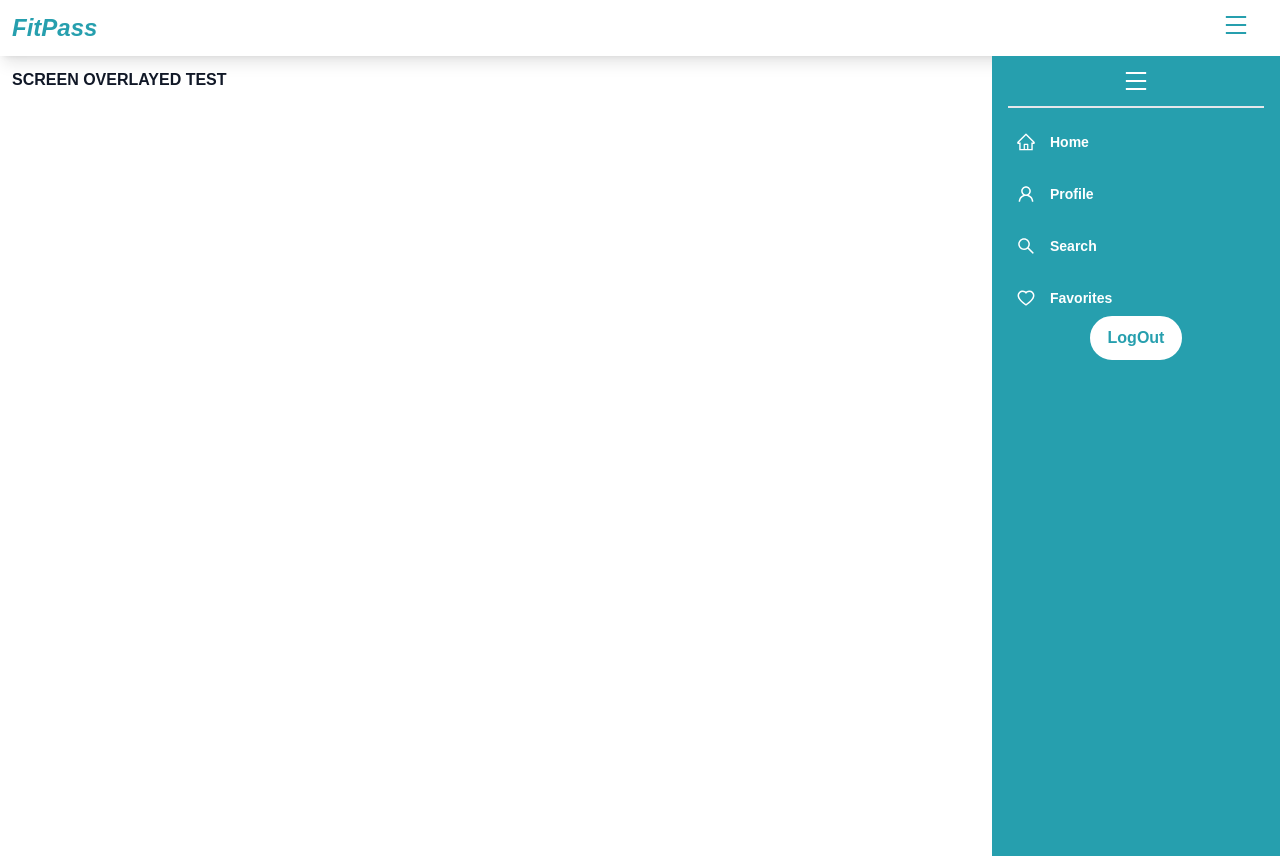
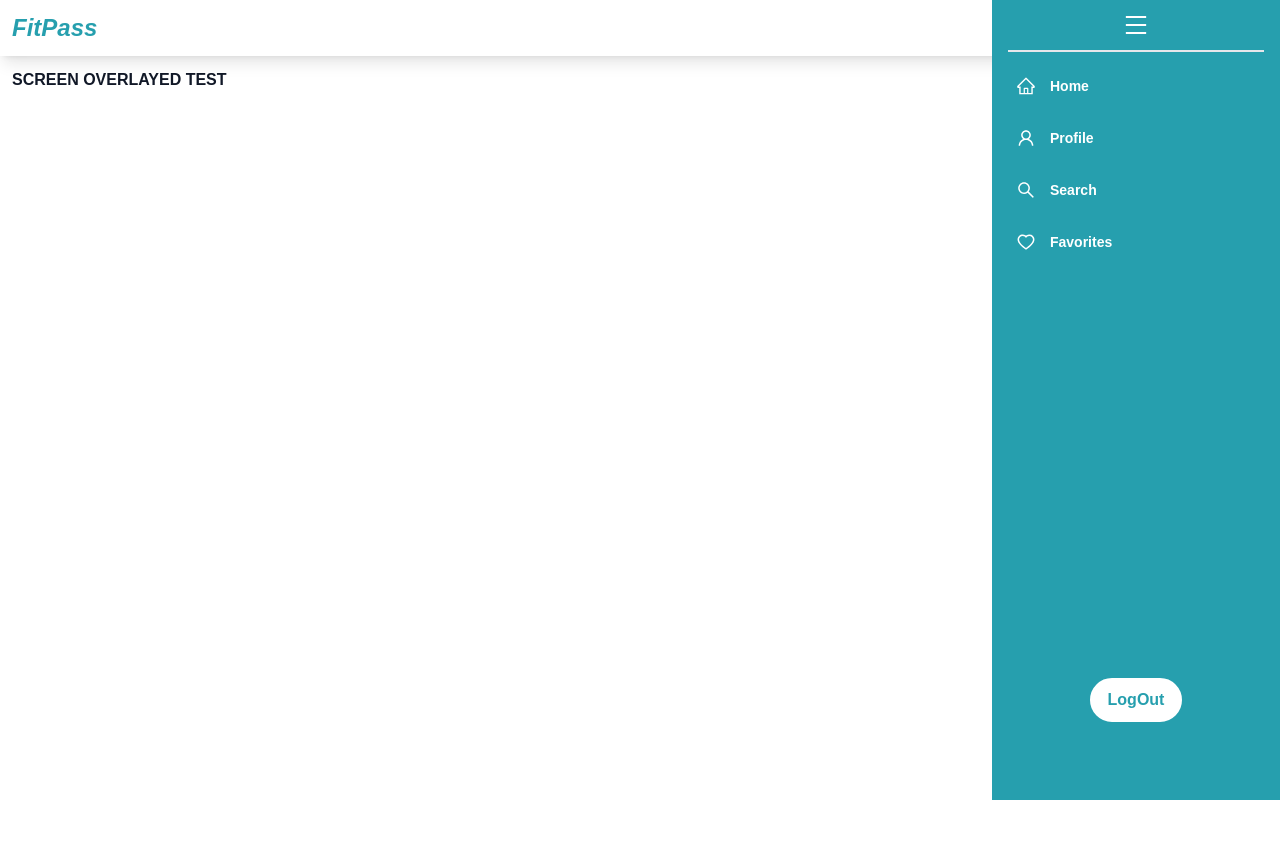
Before and after one commit to CodeworksThesis/FitPass, a React (Create React App) app in the folder client/: page / in a window 1280 px wide. Both pictures are taken after a click on the icon 1236 px from the left and 25 px from the top of the page. Built offline with nearby package versions, Linux system fonts and the light colour scheme.

Commit message:
add: Navbar overlapping

```diff
--- a/client/package.json
+++ b/client/package.json
@@ -16,6 +16,7 @@
     "react-icons": "^4.4.0",
     "react-router-dom": "^6.4.2",
     "react-scripts": "5.0.1",
+    "tailwind-scrollbar-hide": "^1.1.7",
     "themify-icons": "^1.0.0",
     "web-vitals": "^2.1.4"
   },
@@ -56,10 +57,7 @@
     "eslint-plugin-react": "^7.31.8",
     "eslint-plugin-react-hooks": "^4.6.0",
     "postcss": "^8.4.17",
-<<<<<<< Updated upstream
-=======
     "tailwind": "^4.0.0",
->>>>>>> Stashed changes
     "tailwindcss": "^3.1.8",
     "typescript": "^4.8.4"
   }
--- a/client/src/App.css
+++ b/client/src/App.css
@@ -18,6 +18,17 @@
   .App-logo {
     animation: App-logo-spin infinite 20s linear;
   }
+}
+
+/* For Webkit-based browsers (Chrome, Safari and Opera) */
+.scrollbar-hide::-webkit-scrollbar {
+  display: none;
+}
+
+/* For IE, Edge and Firefox */
+.scrollbar-hide {
+  -ms-overflow-style: none;  /* IE and Edge */
+  scrollbar-width: none;  /* Firefox */
 }
 
 .App-header {
--- a/client/src/Navigation/NavigationBar.tsx
+++ b/client/src/Navigation/NavigationBar.tsx
@@ -19,33 +19,17 @@ const NavBar = () => {
   const [open, setOpen] = useState(true);
 
   return (
-    <section>
+    <section className="w-full h-screen scrollbar-hide">
       {/* El header va aquí */}
-      <div className="flex justify-between order-last bg-white shadow-lg shadow-black-500/40 w-full ">
+      <div className="bg-white shadow-lg shadow-black-500/40 w-full ">
         <div className="py-3 px-3 font-extrabold italic text-fitpassGreen text-left text-2xl ">
           FitPass
         </div>
-        <div className="text-fitpassGreen py-3 px-3">
-          <AiOutlineMenu
-            size={26}
-            className={`order-last self-end cursor-pointer  ${
-              open ? "w-16" : "w-16"
-            }`}
-            onClick={() => setOpen(!open)}
-          />
-        </div>
-      </div>
-
-      <div className="flex justify-between gap-6">
-        <div className="m-3 text-x1 text-gray-900 font-semibold">
-          SCREEN OVERLAYED TEST
-          <img></img>
-        </div>
 
         <div
-          className={`bg-[#269FAE] min-h-screen ${
+          className={`absolute top-0 right-0 bg-[#269FAE] h-screen ${
             open ? "w-16" : "w-72"
-          } duration-300 justify-end text-white px-4 divide-y-2`}
+          } duration-300 text-white px-4 divide-y-2`}
         >
           <div className="py-3 flex justify-center">
             <AiOutlineMenu
@@ -54,7 +38,7 @@ const NavBar = () => {
               onClick={() => setOpen(!open)}
             />
           </div>
-          <div className="flex flex-col justify-between">
+          <div className="flex flex-col w-full h-screen">
             <div className="mt-4 flex flex-col gap-4 relative flex-1">
               {menus?.map((menu, i) => (
                 <>
@@ -79,7 +63,7 @@ const NavBar = () => {
 
             <div className="">
               <button
-                className={`border-2 border-white bg-white text-fitpassGreen font-bold
+                className={` mb-32 border-2 border-white bg-white text-fitpassGreen font-bold
               hover:bg-fitpassGreen hover:border-2 hover:text-white hover:border-white
                py-2 px-4 rounded-full whitespace-pre duration-500 ${
                  open && "opacity-0 translate-x-28 overflow-hidden"
@@ -91,6 +75,15 @@ const NavBar = () => {
           </div>
         </div>
       </div>
+
+      <div className="flex justify-between gap-6">
+        <div className="m-3 text-x1 text-gray-900 font-semibold">
+          SCREEN OVERLAYED TEST
+          <img></img>
+        </div>
+
+
+      </div>
     </section>
   );
 };
--- a/client/tailwind.config.ts
+++ b/client/tailwind.config.ts
@@ -6,5 +6,5 @@ module.exports = {
   theme: {
     extend: {},
   },
-  plugins: [],
+  plugins: [require('tailwind-scrollbar-hide')],
 }
```
Also changed, not shown: 1 other file (tests, documents, lock files or other folders).
